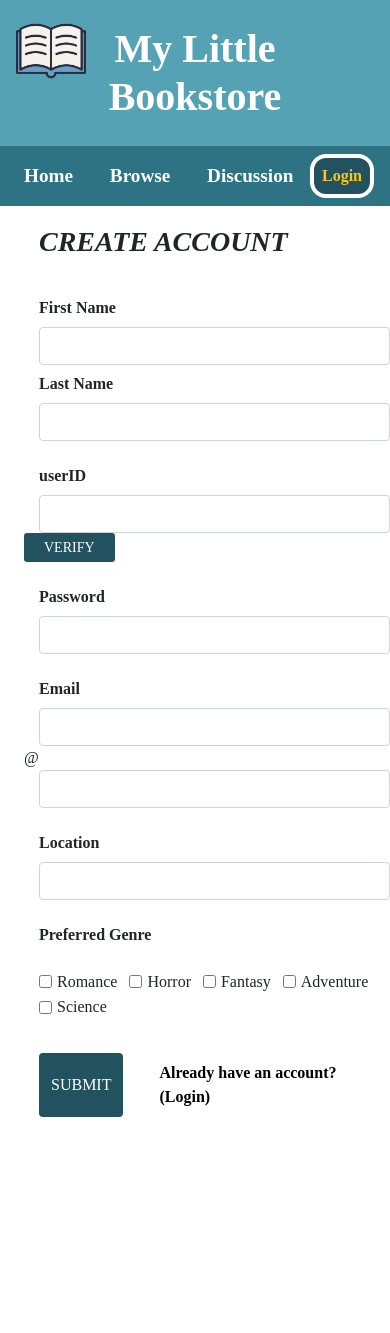
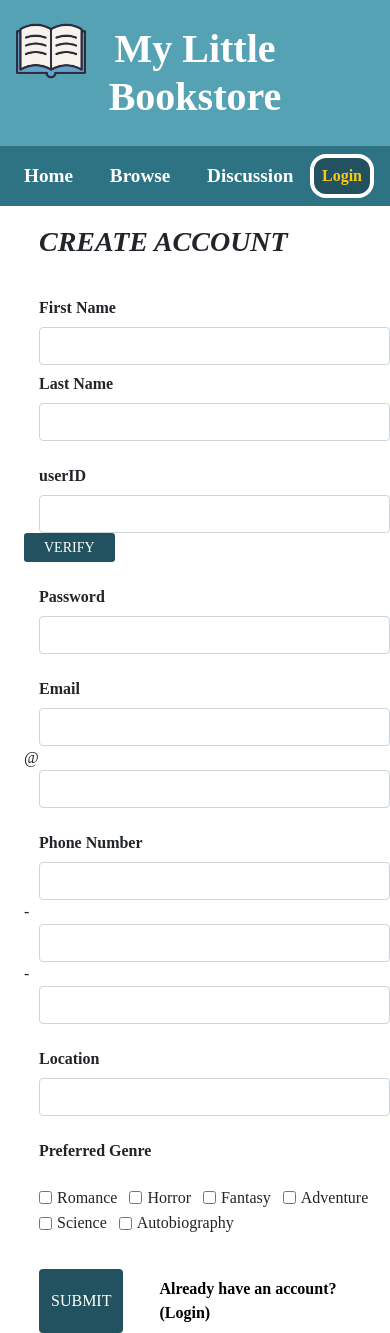
Before and after one commit to dianaeun/my-little-bookstore, a React (Create React App) app in the folder project_mlb/frontend/: page /Signup in a window 390 px wide. Before the commit the page ends 1117 px from the top, so only its background shows below. Built offline with nearby package versions, Linux system fonts and the light colour scheme; a web font is replaced by a local one.

Commit message:
Request_phoneNumber is prepared in frontend, Autobiography is added as an option for preferred genre

```diff
--- a/project_mlb/frontend/src/pages/Signup.js
+++ b/project_mlb/frontend/src/pages/Signup.js
@@ -21,6 +21,9 @@ class Signup extends Component {
     this.passwordRef = React.createRef();
     this.userIDRef = React.createRef();
     this.locationRef = React.createRef();
+    this.phone1Ref = React.createRef();
+    this.phone2Ref = React.createRef();
+    this.phone3Ref = React.createRef();
     // this.preferredGenresRef = React.createRef();
   }
   handleCheckBoxes = target => {
@@ -67,16 +70,23 @@ class Signup extends Component {
     const password = this.passwordRef.current.value;
     const userID = this.userIDRef.current.value;
     const location = this.locationRef.current.value;
+    const phoneNum1 = this.phone1Ref.current.value;
+    const phoneNum2 = this.phone2Ref.current.value;
+    const phoneNum3 = this.phone3Ref.current.value;
+
     const preferredGenres = this.state.genres;
     if (preferredGenres.length === 0){
       alert("Please choose at least 1 genre!");
       return;
     }
-    if (emailPre.trim().length === 0 || password.trim().length === 0 || emailPost.trim().length === 0 || userID.trim().length === 0){
+    if (emailPre.trim().length === 0 || password.trim().length === 0 || emailPost.trim().length === 0 || userID.trim().length === 0 ||
+        phoneNum1.trim().length === 0 || phoneNum2.trim().length === 0 || phoneNum3.trim().length === 0 ){
       console.log("warning modal (null type input)");
       return;
     }
-    const email = emailPre + "@" + emailPost
+
+    const email = emailPre + "@" + emailPost;
+    const phoneNumber = phoneNum1 + '-' + phoneNum2 + '-' + phoneNum3;
     const requestBody = {
       query: `
             mutation CreateUser($firstName: String!, $lastName: String!, $email: String!, $password: String!, $userID: String!, $location: String, $preferredGenres: [String]!){
@@ -185,6 +195,22 @@ class Signup extends Component {
                         <Form.Control type="email2" ref={this.emailPostRef} />
                       </Col>
                     </Form.Group>
+
+                    <Form.Group controlId="formBasicPhoneNumber" as={Row}>
+                      <Form.Label column sm={2} style={{fontWeight: "bold"}} > Phone Number </Form.Label>
+                      <Col sm={2}>
+                        <Form.Control type="text" ref={this.phone1Ref} />
+                      </Col>
+                      -
+                      <Col sm={2}>
+                        <Form.Control type="text" ref={this.phone2Ref} />
+                      </Col>
+                      -
+                      <Col sm={2}>
+                        <Form.Control type="text" ref={this.phone3Ref} />
+                      </Col>
+                    </Form.Group>
+
                     <Form.Group controlId="formBasicLocation" as={Row}>
                       <Form.Label column sm={2} style={{fontWeight: "bold"}}> Location </Form.Label>
                       <Col sm={3}>
@@ -224,6 +250,12 @@ class Signup extends Component {
                         id={`inline-checkbox-5`}
                         onClick={() => this.handleCheckBoxes("Science")}
                       />
+                      <Form.Check
+                        inline
+                        label="Autobiography"
+                        id={`inline-checkbox-6`}
+                        onClick={() => this.handleCheckBoxes("Autobiography")}
+                      />
                     </Col>
                     </Form.Group>
                     <div style={{display: "flex"}}>
```
